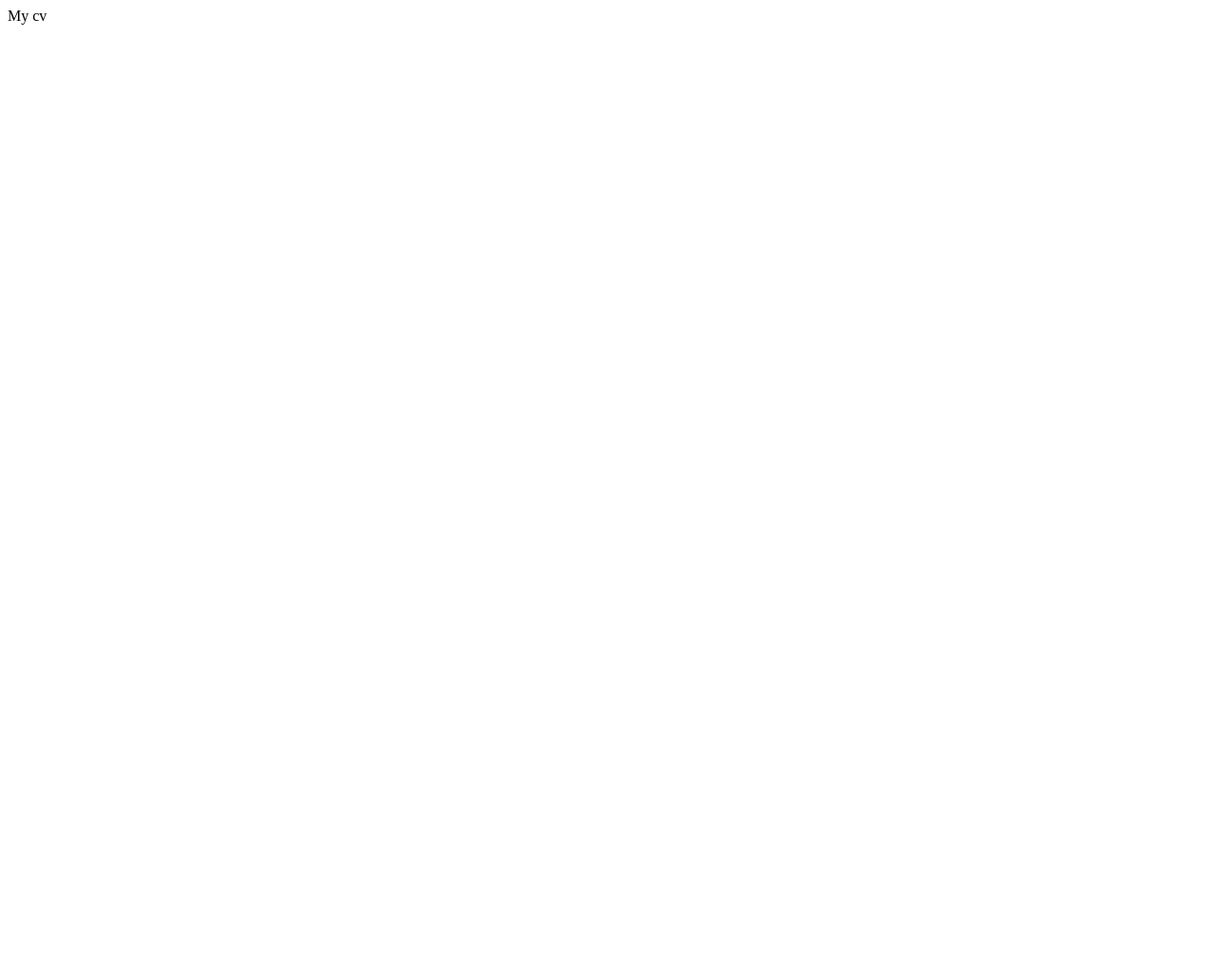
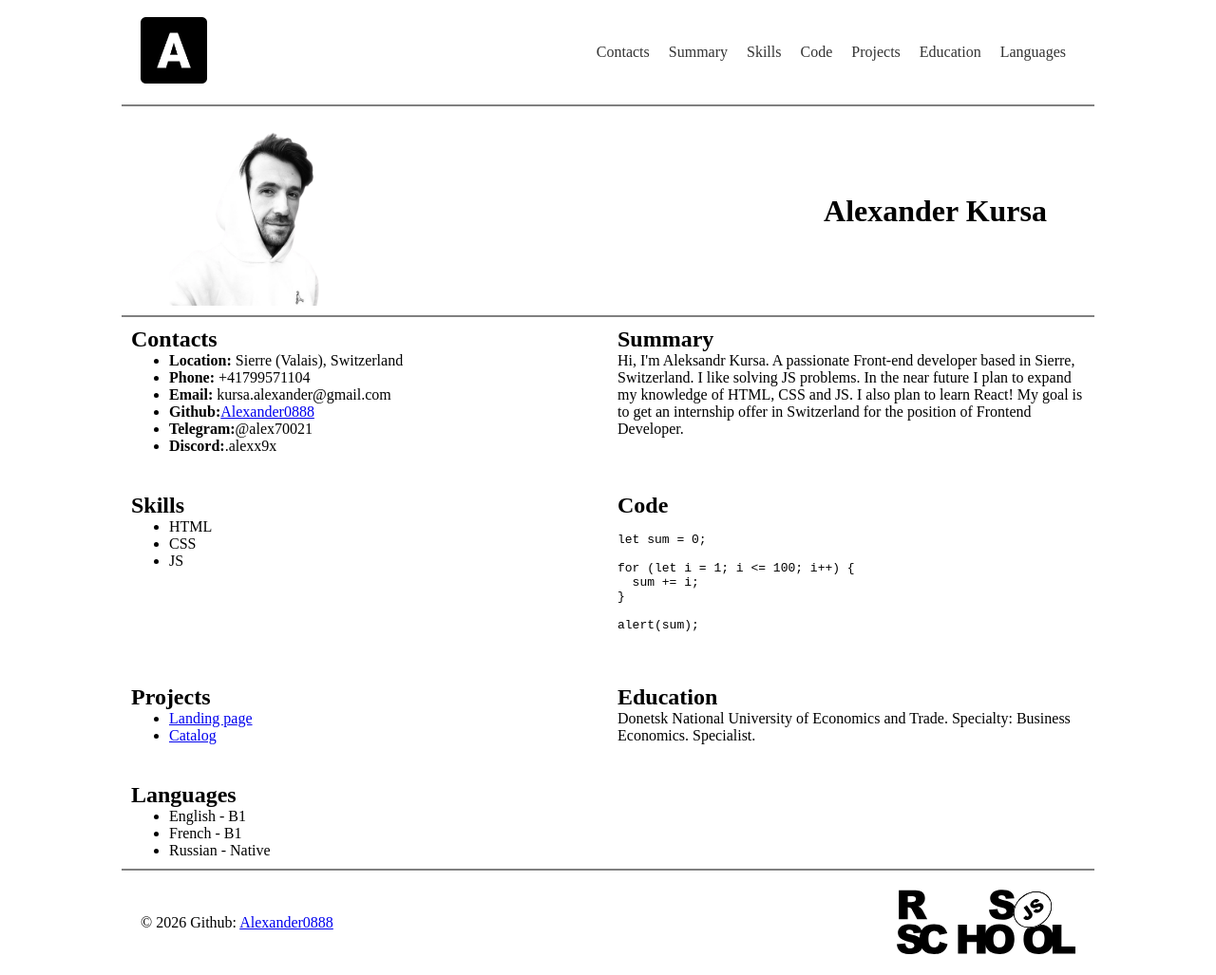
Before and after one commit to Alexander0888/rsschool-cv2, a plain HTML site: page index.html in a window 1280 px wide. Shown: the whole page at 95% size. Before the commit the page ends 800 px from the top, so only its background shows below. Drawn offline with Linux system fonts and the light colour scheme.

Commit message:
added basic markup

```diff
--- a/index.html
+++ b/index.html
@@ -7,6 +7,141 @@
     <title>Alexander Kursa CV</title>
   </head>
   <body>
-    <div>My cv</div>
+    <div class="page">
+      <header class="header">
+        <a href=""
+          ><img
+            class="img-header"
+            src="img/logo.png"
+            alt="Logo Alexander Kursa"
+        /></a>
+
+        <nav>
+          <ul class="menu">
+            <li class="menu_points">
+              <a class="link" href="#Contacts">Contacts</a>
+            </li>
+            <li class="menu_points">
+              <a class="link" href="#Summary">Summary</a>
+            </li>
+            <li class="menu_points">
+              <a class="link" href="#Skills">Skills</a>
+            </li>
+            <li class="menu_points"><a class="link" href="#Code">Code</a></li>
+            <li class="menu_points">
+              <a class="link" href="#Projects">Projects</a>
+            </li>
+            <li class="menu_points">
+              <a class="link" href="#Education">Education</a>
+            </li>
+            <li class="menu_points">
+              <a class="link" href="#Languages">Languages</a>
+            </li>
+          </ul>
+        </nav>
+      </header>
+
+      <main>
+        <div class="main-promo">
+          <img
+            class="main-Photo"
+            src="img/MyPhoto.jpg"
+            alt="Photo of Alexander Kursa"
+          />
+          <h1>Alexander Kursa</h1>
+        </div>
+        <div class="main-block">
+          <section class="section" id="Contacts ">
+            <h2>Contacts</h2>
+            <ul>
+              <li><strong>Location:</strong> Sierre (Valais), Switzerland</li>
+              <li><strong>Phone:</strong> +41799571104</li>
+              <li><strong>Email:</strong> kursa.alexander@gmail.com</li>
+              <li>
+                <strong>Github:</strong
+                ><a href="https://github.com/Alexander0888/">Alexander0888</a>
+              </li>
+              <li><strong>Telegram:</strong>@alex70021</li>
+              <li><strong>Discord:</strong>.alexx9x</li>
+            </ul>
+          </section>
+          <section class="section" id="Summary">
+            <h2>Summary</h2>
+            <p>
+              Hi, I'm Aleksandr Kursa. A passionate Front-end developer based in
+              Sierre, Switzerland. I like solving JS problems. In the near
+              future I plan to expand my knowledge of HTML, CSS and JS. I also
+              plan to learn React! My goal is to get an internship offer in
+              Switzerland for the position of Frontend Developer.
+            </p>
+          </section>
+          <section class="section" id="Skills">
+            <h2>Skills</h2>
+            <ul>
+              <li>HTML</li>
+              <li>CSS</li>
+              <li>JS</li>
+            </ul>
+          </section>
+          <section class="section" id="Code">
+            <h2>Code</h2>
+
+            <pre><code>
+let sum = 0;
+
+for (let i = 1; i <= 100; i++) {
+  sum += i;
+}
+
+alert(sum);
+            </code></pre>
+          </section>
+          <section class="section" id="Projects">
+            <h2>Projects</h2>
+            <ul>
+              <li>
+                <a href="https://alexander0888.github.io/layout_landing-page/"
+                  >Landing page</a
+                >
+              </li>
+              <li>
+                <a href="https://alexander0888.github.io/layout_catalog/#"
+                  >Catalog</a
+                >
+              </li>
+            </ul>
+          </section>
+          <section class="section" id="Education">
+            <h2>Education</h2>
+            <p>
+              Donetsk National University of Economics and Trade. Specialty:
+              Business Economics. Specialist.
+            </p>
+          </section>
+          <section class="section" id="Languages">
+            <h2>Languages</h2>
+
+            <ul>
+              <li>English - B1</li>
+              <li>French - B1</li>
+              <li>Russian - Native</li>
+            </ul>
+          </section>
+        </div>
+      </main>
+      <footer class="footer">
+        <p>
+          © 2026 Github:
+          <a href="https://github.com/Alexander0888/">Alexander0888</a>
+        </p>
+
+        <a href="https://rs.school/"
+          ><img
+            class="img-header"
+            src="img/rs_school_logo.svg"
+            alt="RS school logo"
+        /></a>
+      </footer>
+    </div>
   </body>
 </html>
--- a/styles.css
+++ b/styles.css
@@ -0,0 +1,86 @@
+* {
+  margin: 0;
+  box-sizing: border-box;
+}
+
+.page {
+  width: 80%;
+  max-width: 1200px;
+  margin: 0 auto;
+}
+
+.header {
+  margin: 20px 0px;
+  height: 70px;
+  display: flex;
+  justify-content: space-between;
+  align-items: center;
+  padding: 0 20px;
+}
+
+.img-header {
+  height: 70px;
+}
+
+.link {
+  color: #333333; /* Задайте ваш основной цвет ссылок */
+  text-decoration: none; /* Убираем стандартное подчеркивание сразу */
+  border-bottom: 1px solid transparent;
+  transition:
+    color 0.3s ease,
+    border-color 0.3s ease;
+}
+
+.link:hover {
+  color: rgb(11, 79, 151);
+  border-color: rgb(11, 79, 151);
+}
+
+.menu {
+  display: flex;
+  justify-content: space-between;
+}
+
+.main-promo {
+  border-top: 2px solid gray;
+  border-bottom: 2px solid gray;
+  display: flex;
+  justify-content: space-between;
+  align-items: center;
+  padding: 10px 50px;
+}
+.main-Photo {
+  width: 200px;
+}
+.menu_points {
+  padding: 10px;
+  list-style-type: none;
+}
+
+.main-block {
+  display: flex;
+  flex-wrap: wrap;
+  row-gap: 20px;
+  border-bottom: 2px solid gray;
+}
+
+.section {
+  width: calc(50% - 10px);
+  padding: 5px;
+  margin: 5px;
+  /* border-bottom: 1px solid gray; */
+}
+
+.item {
+  padding: 10px;
+  width: calc(50% - 10px);
+}
+
+.footer {
+  margin: 20px 0px;
+  height: 70px;
+  display: flex;
+  justify-content: space-between;
+  align-items: center;
+  padding: 0 20px;
+}
```
Also changed, not shown: img/MyPhoto.jpg (added), img/logo.png (added), img/rs_school_logo.svg (added), 2 other files.
